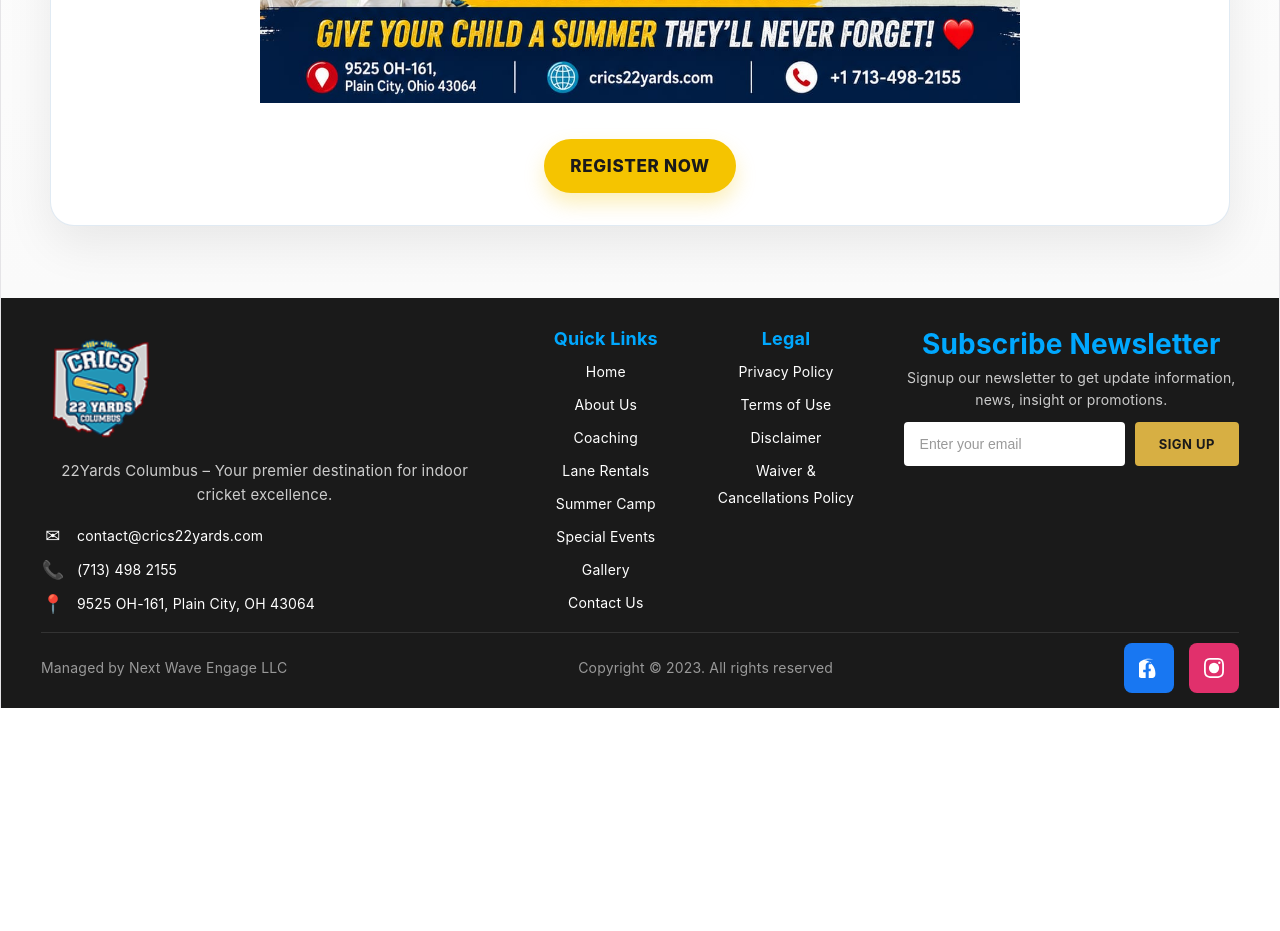
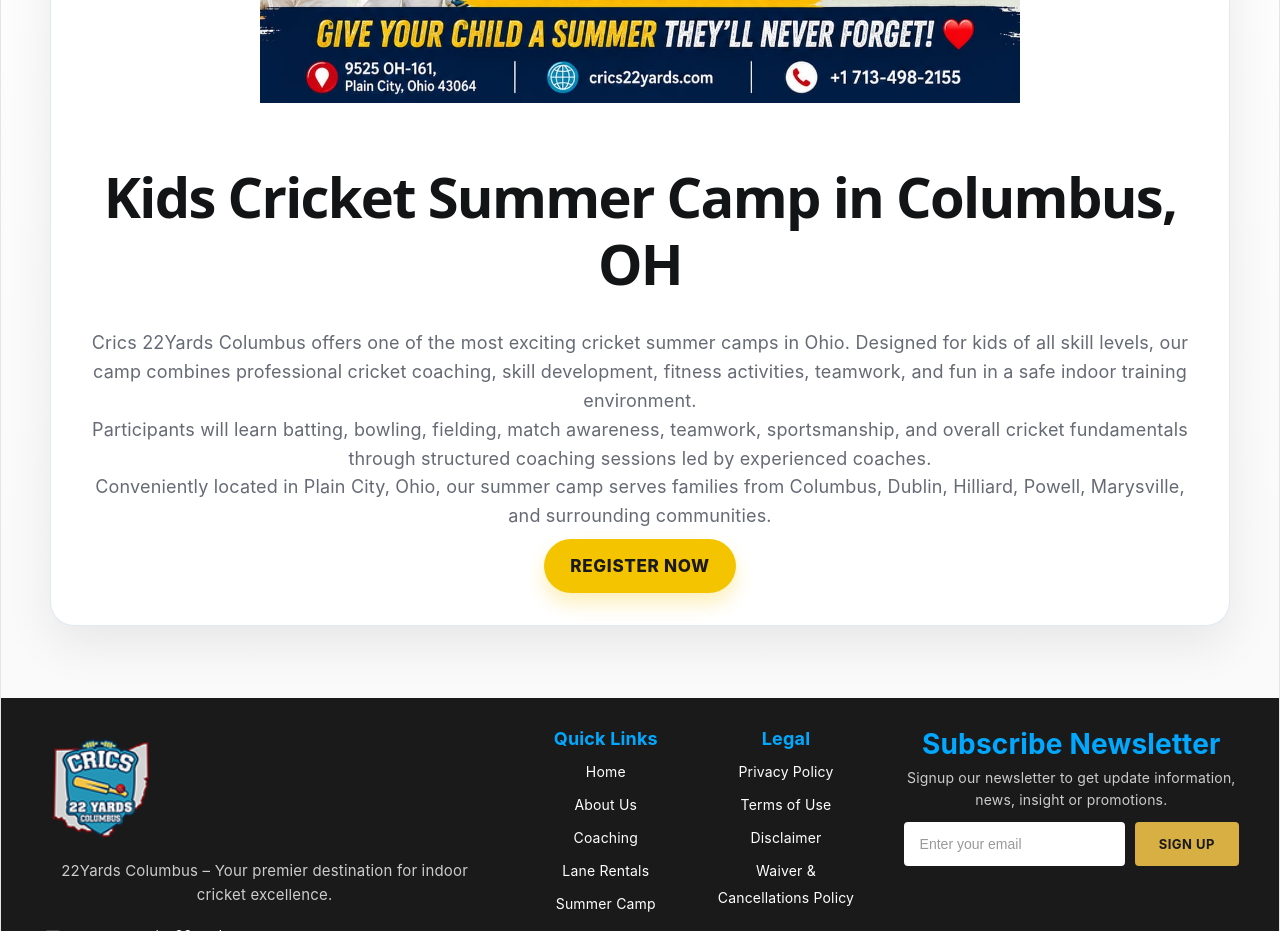
Before and after one commit to Project123margam360/crics22yards, a React (Vite) app: page /summer-camp in a window 1280 px wide. Shown: the part 860-1791 px from the top of the page. Before the commit the page ends 1568 px from the top, so only its background shows below. Built offline with nearby package versions, Linux system fonts and the light colour scheme.

Commit message:
Enhance SummerCampPage with detailed camp information
Updated the content and description for the summer camp, including new details about the camp's offerings and location.

```diff
--- a/src/pages/SummerCampPage.jsx
+++ b/src/pages/SummerCampPage.jsx
@@ -3,7 +3,8 @@
 import summerCampImage from '../assets/WhatsApp Image 2026-05-26 at 21.24.21.jpeg';
 import '../styles/SummerCampPage.css';
 
-const summerCampRegisterUrl = 'https://app.glofox.com/portal/#/branch/68c2e882a7a5b41e6908e2b4/memberships/69cee9a94c7260dac304d4dd/plan/1775167859413/buy';
+const summerCampRegisterUrl =
+  'https://app.glofox.com/portal/#/branch/68c2e882a7a5b41e6908e2b4/memberships/69cee9a94c7260dac304d4dd/plan/1775167859413/buy';
 
 export default function SummerCampPage() {
   return (
@@ -13,10 +14,36 @@
           <div className="summer-camp-image-frame">
             <img
               src={summerCampImage}
-              alt="Summer camp cricket training"
+              alt="Kids cricket summer camp at Crics 22Yards Columbus Ohio"
               className="summer-camp-image"
             />
           </div>
+
+          <div className="summer-camp-content">
+            <h1>
+              Kids Cricket Summer Camp in Columbus, OH
+            </h1>
+
+            <p>
+              Crics 22Yards Columbus offers one of the most exciting cricket
+              summer camps in Ohio. Designed for kids of all skill levels, our
+              camp combines professional cricket coaching, skill development,
+              fitness activities, teamwork, and fun in a safe indoor training
+              environment.
+            </p>
+
+            <p>
+              Participants will learn batting, bowling, fielding, match
+              awareness, teamwork, sportsmanship, and overall cricket
+              fundamentals through structured coaching sessions led by
+              experienced coaches.
+            </p>
+
+            <p>
+              Conveniently located in Plain City, Ohio, our summer camp serves
+              families from Columbus, Dublin, Hilliard, Powell, Marysville, and
+              surrounding communities.
+            </p>
 
             <div className="summer-camp-button-wrapper">
               <a
@@ -28,8 +55,10 @@
                 Register Now
               </a>
             </div>
+          </div>
         </section>
       </main>
+
       <BottomFooter />
     </div>
   );
```
Lines whose indentation alone changed are shown as unchanged.
